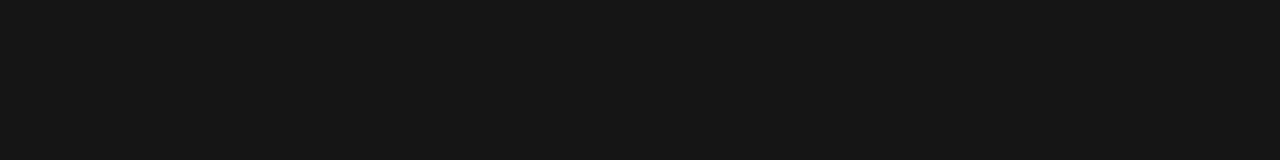
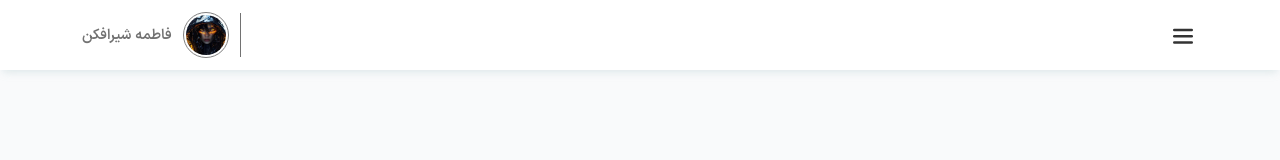
Before and after one commit to Sadegh-AT/Filimo, a website: page public/views/cms.html in a window 1280 px wide. Drawn offline with Linux system fonts and the light colour scheme.

Commit message:
complete the CMS header

```diff
--- a/public/styles/cms.css
+++ b/public/styles/cms.css
@@ -1,5 +1,58 @@
 body {
 	font-family: IRANSansX;
     overflow-x: hidden;
-    background: #151515;
+    background: #F9FAFB;
+    direction: rtl;
 }
+
+img {
+    height: auto;
+    max-width: 100%;
+    border: none;
+    border-radius: 0;
+    box-shadow: none;
+}
+
+.header {
+    background: #FFF;
+    box-shadow: 0 5px 8px -3px rgba(166, 196, 198, .35);
+    height: 70px;
+}
+
+.container {
+    height: 100%;
+}
+
+.header__box {
+    height: 100%;
+    display: flex;
+    align-items: center;
+    justify-content: space-between;
+}
+
+.menu-icon {
+    cursor: pointer;
+}
+
+.admin-profile {
+    display: flex;
+    align-items: center;
+    border-right: 1px solid #727272;
+}
+
+.admin-profile__photo {
+    border-radius: 50%;
+    outline: 1px solid gray;
+    margin: 0 12px;
+}
+
+.admin-profile__photo img {
+    border-radius: 50%;
+    margin: 2px;
+}
+
+.admin-profile__name span{
+    color: #727272;
+    font-weight: 600;
+    font-size: .9rem;
+}
--- a/public/views/cms.html
+++ b/public/views/cms.html
@@ -18,6 +18,30 @@
 </head>
 <body>
 
+    <!-- Header -->
+
+    <header class="header">
+        <div class="container">
+            <div class="header__box">
+                <div class="menu-icon">
+                    <svg width="30px" height="30px" viewBox="0 0 24 24" fill="none">
+                        <line x1="5" y1="18" x2="19" y2="18" stroke="#333333" stroke-width="2" stroke-linecap="round" stroke-linejoin="round"/>
+                        <line x1="5" y1="13" x2="19" y2="13" stroke="#333333" stroke-width="2" stroke-linecap="round" stroke-linejoin="round"/>
+                        <line x1="5" y1="8" x2="19" y2="8" stroke="#333333" stroke-width="2" stroke-linecap="round" stroke-linejoin="round"/>
+                    </svg>
+                </div>
+                <div class="admin-profile">
+                    <div class="admin-profile__photo">
+                        <img src="./../img/admin.jpg" alt="admin-profile" width="40px" height="40px">
+                    </div>
+                    <div class="admin-profile__name">
+                        <span>فاطمه شیرافکن</span>
+                    </div>
+                </div>
+            </div>
+        </div>
+    </header>
+
     <script src="./../scripts/cms.js"></script>
 </body>
 </html>
```
Also changed, not shown: public/img/admin.jpg (added).
